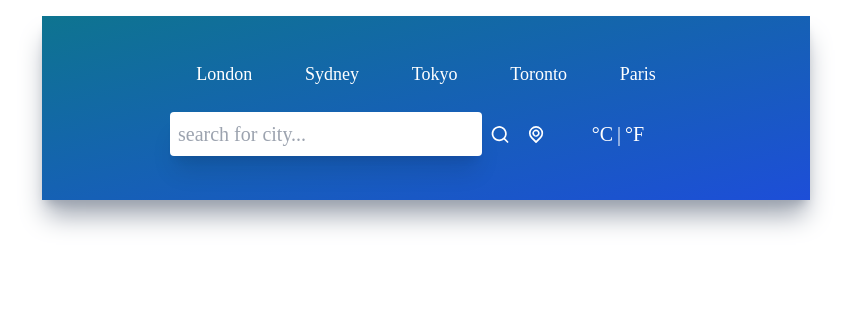
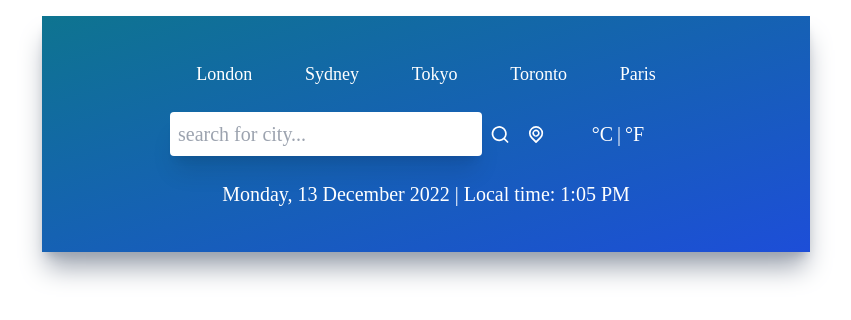
Before and after one commit to ahatasam2573/weather-master, a React (Create React App) app: page / in a window 1280 px wide. Shown: the top 320 px of the page, without its empty margins (214-1065 px from the left). Built offline with nearby package versions, Linux system fonts and the light colour scheme.

Commit message:
Time and location component created

```diff
--- a/src/App.js
+++ b/src/App.js
@@ -1,14 +1,14 @@
 import './App.css';
 import TopButton from './components/TopButton';
 import Inputs from './components/Inputs'
-import TimeAndLLocation from './components/TimeAndLLocation';
+import TimeAndLocation from './components/TimeAndLocation';
 
 function App() {
   return (
     <div className="mx-auto max-w-screen-md mt-4 py-5 px-32 bg-gradient-to-br from-cyan-700 to-blue-700 h-fit shadow-xl shadow-gray-400">
       <TopButton />
       <Inputs />
-      <TimeAndLLocation />
+      <TimeAndLocation />
     </div>
   );
 };
--- a/src/components/TimeAndLLocation.js
+++ /dev/null
@@ -1,11 +0,0 @@
-import React from 'react';
-
-const TimeAndLLocation = () => {
-    return (
-        <div>
-            <div className='flex items-center justify-center'></div>
-        </div>
-    );
-};
-
-export default TimeAndLLocation;
--- /dev/null
+++ b/src/components/TimeAndLocation.js
@@ -0,0 +1,15 @@
+import React from 'react';
+
+const TimeAndLocation = () => {
+    return (
+        <div>
+            <div className='flex items-center justify-center my-6'>
+                <p className='text-white text-xl font-extraLight'>
+                    Monday, 13 December 2022 | Local time: 1:05 PM
+                </p>
+            </div>
+        </div>
+    );
+};
+
+export default TimeAndLocation;
```
